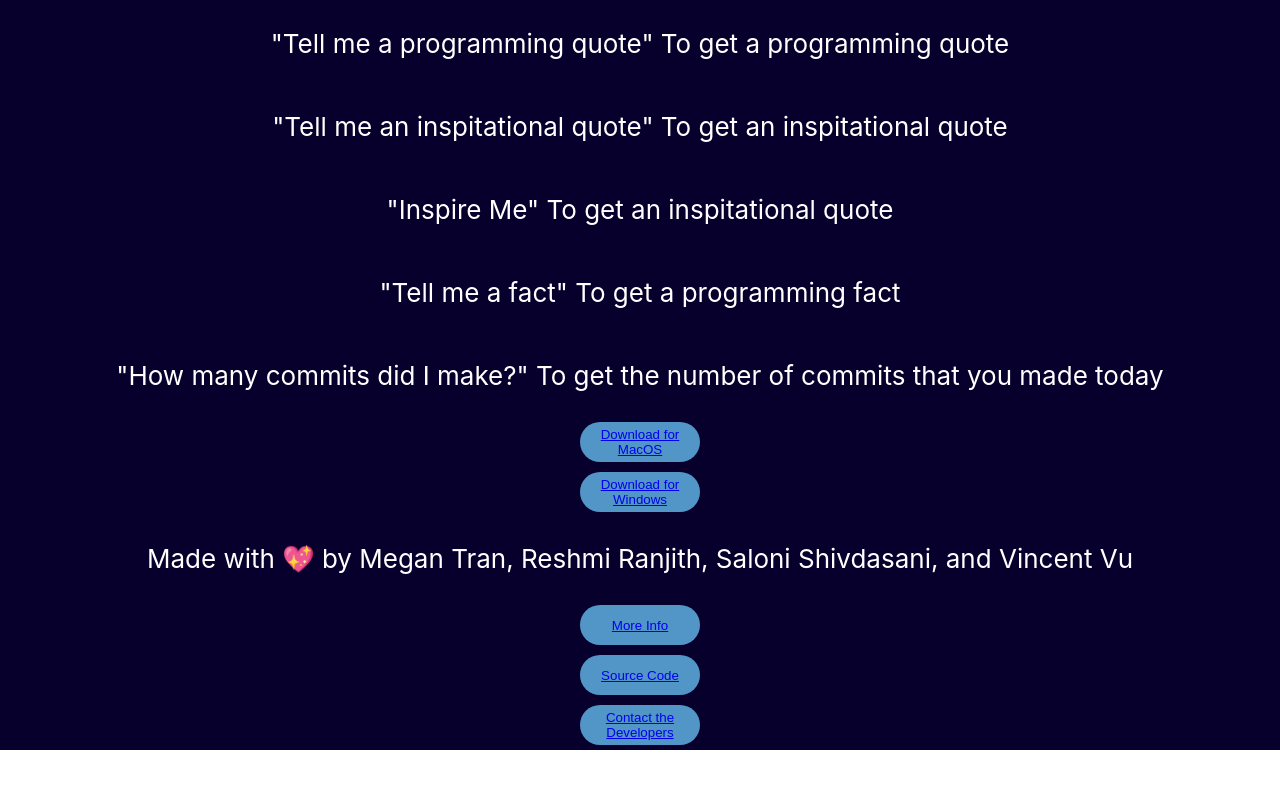
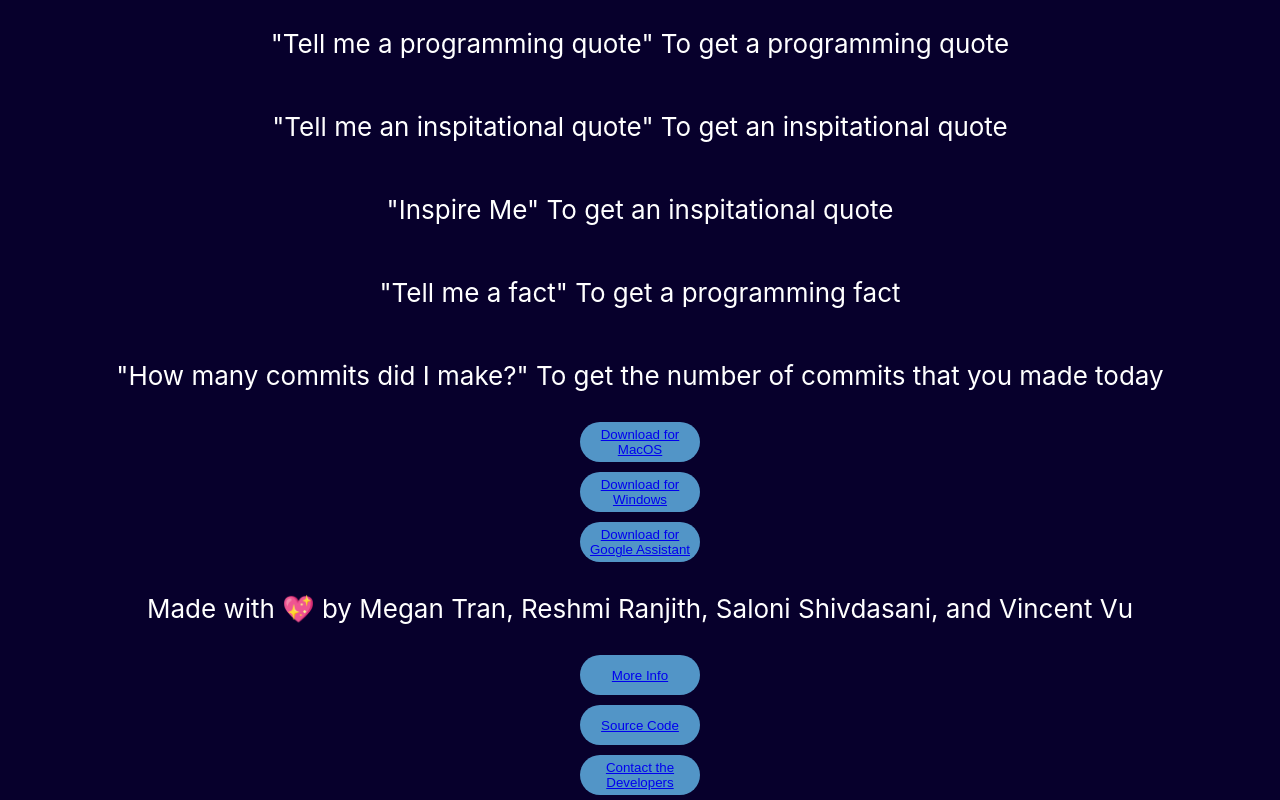
Before and after one commit to ReshmiCode/Quack-The-Code, a React (Create React App) app in the folder app/: page / in a window 1280 px wide. Shown: the part 1758-2558 px from the top of the page. Before the commit the page ends 2508 px from the top, so only its background shows below. Built offline with nearby package versions, Linux system fonts and the light colour scheme.

Commit message:
Redeployed

```diff
--- a/app/src/HomePage.js
+++ b/app/src/HomePage.js
@@ -95,6 +95,23 @@ function HomePage() {
             </a>
             {" "}
           </button>
+          <button
+            style={{
+              width: 120,
+              height: 40,
+              margin: 5,
+              borderRadius: 20,
+              backgroundColor: "#5295c7",
+              border: "none",
+              color: "#07002c",
+            }}
+          >
+            {" "}
+            <a href="https://storage.googleapis.com/recycle-bun-macos/RecycleBunWindows.zip" target="_blank" rel="noopener noreferrer" download>
+              Download for Google Assistant
+            </a>
+            {" "}
+          </button>
           <p>
             Made with 💖 by Megan Tran, Reshmi Ranjith, Saloni Shivdasani, and Vincent Vu
           </p>
```
Also changed, not shown: 1 other file (tests, documents, lock files or other folders).
